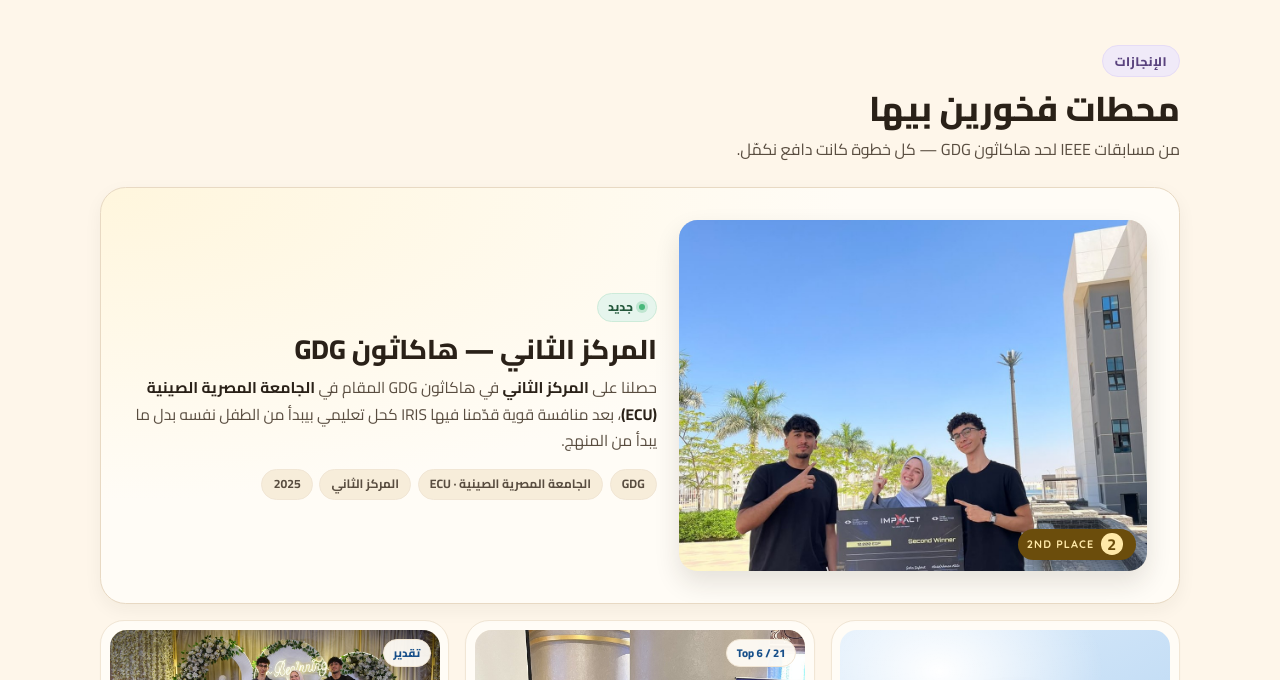
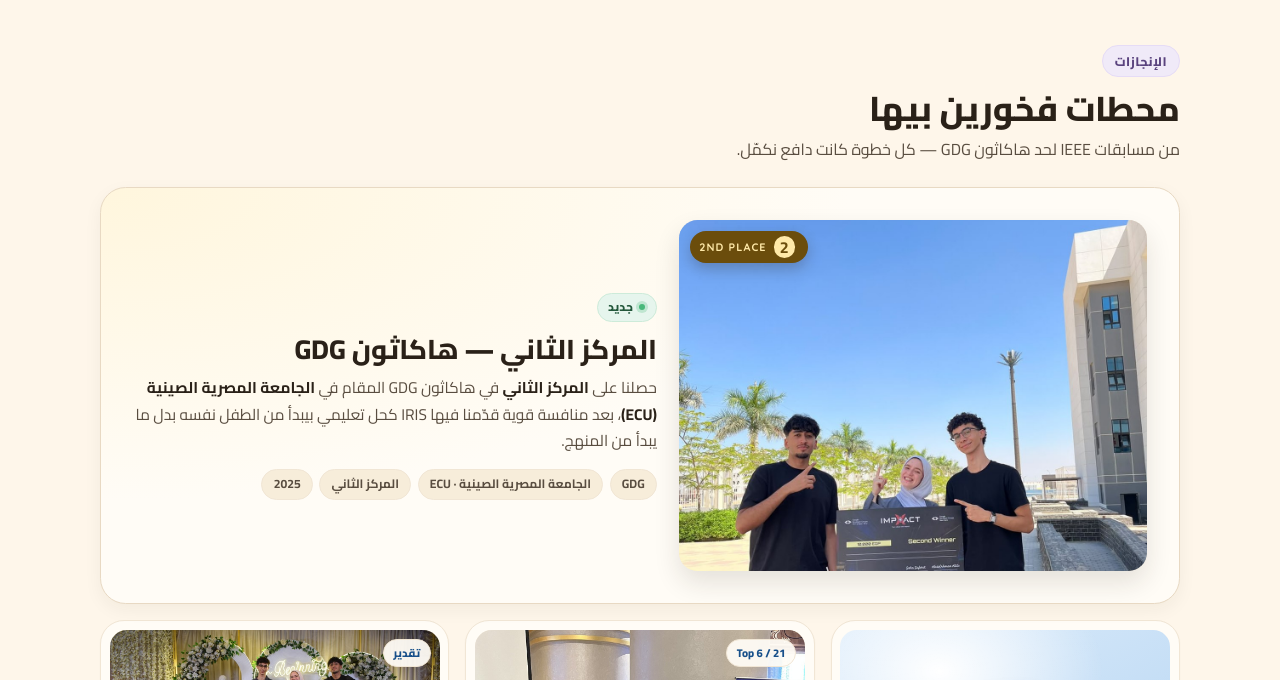
Before and after one commit to AhmdEhab/iris, a plain HTML site: page index.html in a window 1280 px wide. Shown: the part 1103-1783 px from the top of the page. Drawn offline with Linux system fonts and the light colour scheme; a web font is replaced by a local one.

Commit message:
Move the 2nd-place chip to the top corner so it clears the cheque

```diff
--- a/styles.css
+++ b/styles.css
@@ -336,8 +336,8 @@ html[data-lang="en"] .section-head h2 { letter-spacing: -0.015em; }
 }
 .place-chip {
   position: absolute;
-  bottom: .7rem;
-  inset-inline-start: .7rem;
+  top: .7rem;
+  inset-inline-end: .7rem;
   display: inline-flex;
   align-items: center;
   gap: .45rem;
```
